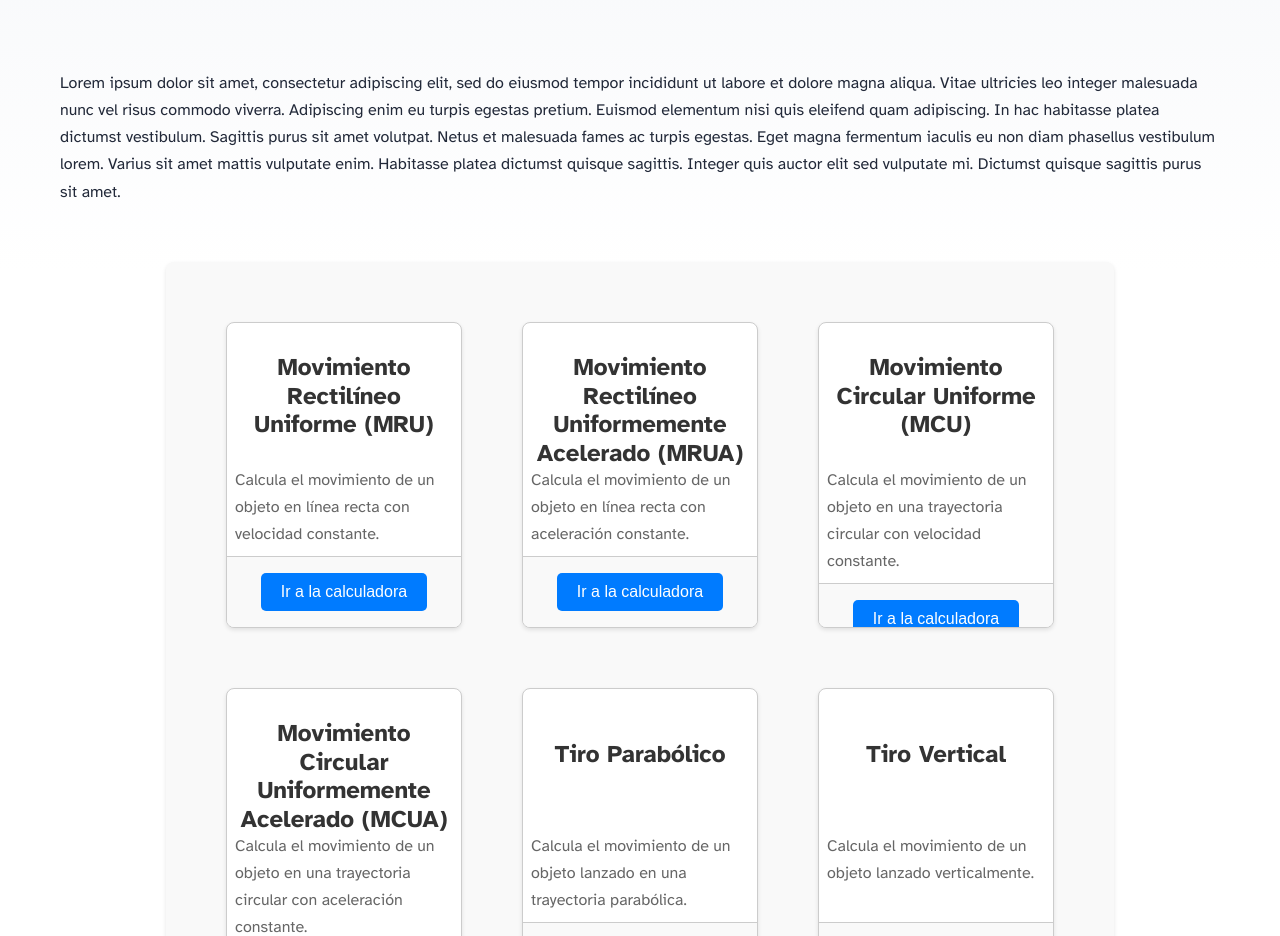
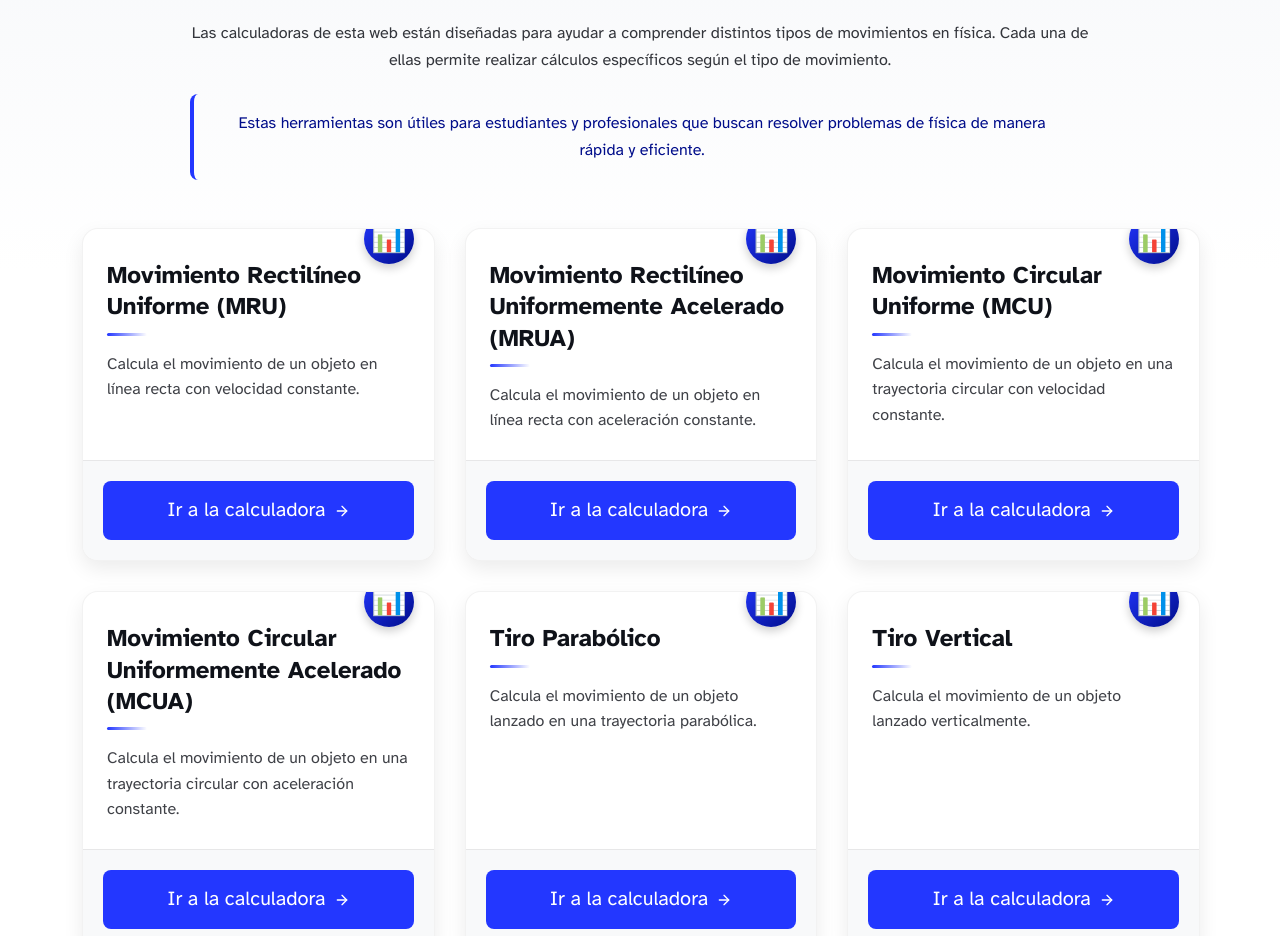
Before and after one commit to AlejandroIMP/FisicaWebApplication, an Astro site: page /calculator in a window 1280 px wide. Shown: the part 329-1265 px from the top of the page. Built offline with nearby package versions, Linux system fonts and the light colour scheme; Astro itself is replaced by a stand-in of ours.

Commit message:
refactor: Improve layout and styling of CalculatorCard, Header, and index page; add Acerca De page

```diff
--- a/src/components/CalculatorCard.astro
+++ b/src/components/CalculatorCard.astro
@@ -1,96 +1,194 @@
 ---
-const { title, description, url } = Astro.props;
+const { title, description, url, image = "default" } = Astro.props;
+
+// Map of calculator types to icons/colors
+const calculatorIcons = {
+  default: "📊",
+  mcu: "🔄",
+  mruv: "📈",
+  tiro: "🏹",
+  pendulo: "⏱️",
+  energia: "⚡",
+  ondas: "〰️",
+};
+
+type CalculatorType = keyof typeof calculatorIcons;
+const iconKey = (image in calculatorIcons ? image : "default") as CalculatorType;
+const icon = calculatorIcons[iconKey];
 ---
 
 <div class="card">
+  <div class="card-icon">{icon}</div>
   <div class="card-body">
     <h2>{title}</h2>
-  </div>
-  <div class="card-content">
     <p>{description}</p>
   </div>
   <div class="card-footer">
-    <button class="button">
-      <a
-        href={url}
-        rel="noopener noreferrer"
-      >
-       Ir a la calculadora
-      </a>
-    </button>
+    <a href={url} class="button" rel="noopener noreferrer">
+      <span>Ir a la calculadora</span>
+      <svg xmlns="http://www.w3.org/2000/svg" width="16" height="16" viewBox="0 0 24 24" fill="none" stroke="currentColor" stroke-width="2" stroke-linecap="round" stroke-linejoin="round">
+        <path d="M5 12h14"></path>
+        <path d="M12 5l7 7-7 7"></path>
+      </svg>
+    </a>
+  </div>
+</div>
 
-  </div>
 <style>
+  .card {
+    display: flex;
+    flex-direction: column;
+    border-radius: 16px;
+    overflow: hidden;
+    box-shadow: 0 8px 20px rgba(0, 0, 0, 0.08);
+    background-color: #fff;
+    transition: all 0.3s cubic-bezier(0.25, 0.8, 0.25, 1);
+    height: 100%;
+    width: 100%;
+    position: relative;
+    border: 1px solid rgba(0, 0, 0, 0.05);
+  }
+
+  .card:hover {
+    transform: translateY(-8px);
+    box-shadow: 0 15px 30px rgba(0, 0, 0, 0.15);
+    border-color: rgba(var(--accent), 0.3);
+  }
+
+  .card-icon {
+    position: absolute;
+    top: -15px;
+    right: 20px;
+    background: linear-gradient(135deg, var(--accent), var(--accent-dark));
+    color: white;
+    width: 50px;
+    height: 50px;
+    border-radius: 50%;
+    display: flex;
+    align-items: center;
+    justify-content: center;
+    font-size: 1.8rem;
+    box-shadow: 0 4px 10px rgba(0, 0, 0, 0.2);
+    z-index: 2;
+    transition: transform 0.3s ease;
+  }
+
+  .card:hover .card-icon {
+    transform: scale(1.1) rotate(10deg);
+  }
+
+  .card-body {
+    flex: 1;
+    padding: 2rem 1.5rem 1.5rem;
+    display: flex;
+    flex-direction: column;
+  }
+
+  .card-footer {
+    padding: 1.25rem;
+    background-color: #f8f9fa;
+    border-top: 1px solid rgba(0, 0, 0, 0.07);
+    text-align: center;
+  }
 
   h2 {
-    font-size: clamp(1.5rem, 1.25vw, 3rem);
-    margin: 0;
-    padding: 0.5em;
-    text-align: center;
-    color: #333;
+    font-size: 1.5rem;
+    margin: 0 0 1rem 0;
+    color: rgb(var(--black));
+    line-height: 1.3;
+    font-weight: 600;
+    position: relative;
+    padding-bottom: 0.75rem;
+  }
+
+  h2::after {
+    content: '';
+    position: absolute;
+    bottom: 0;
+    left: 0;
+    width: 40px;
+    height: 3px;
+    background: linear-gradient(90deg, var(--accent), transparent);
+    border-radius: 3px;
   }
 
   p {
-    font-size: clamp(1rem, 1vw, 2rem);
+    font-size: 1rem;
     margin: 0;
-    padding: 0.5em;
-    text-align: center;
-    color: #666;
-  }
-
-  .card {
-    border: 1px solid #ccc;
-    border-radius: 8px;
+    color: rgba(var(--black), 0.8);
+    line-height: 1.6;
+    flex-grow: 1;
+    display: -webkit-box;
+    -webkit-line-clamp: 4;
+    -webkit-box-orient: vertical;
     overflow: hidden;
-    box-shadow: 0 2px 4px rgba(0, 0, 0, 0.1);
-    margin: 20px;
-    max-width: 300px;
-    height: 38dvh;
-    text-align: center;
-    background-color: #fff;
-    transition: transform 0.3s ease-in-out;
-    display: grid;
-    grid-template-rows: auto 1fr auto;
-  }
-
-  .card-body {
-    align-content: center;
-    text-align: center;
-    padding: 1em 0;
-    min-height: 12vh;
-  }
-
-  .card-content {
-    font-size: clamp(1rem, 1.5vw, 2rem);
-    color: #333;
-  }
-  .card-content p {
-    text-align: left;
-  }
-
-  .card-footer {
-    padding: 16px;
-    background-color: #f9f9f9;
-    border-top: 1px solid #ccc;
+    text-overflow: ellipsis;
   }
 
   .button {
-    padding: 10px 20px;
-    background-color: #007bff;
-    text-decoration: none;
-    border-radius: 5px;
-    border: none;
-    transition: background-color 0.3s ease-in-out;
-  }
-
-  .button a {
+    display: flex;
+    align-items: center;
+    justify-content: center;
+    gap: 0.5rem;
+    padding: 0.8rem 1.5rem;
+    background-color: var(--accent);
     color: white;
     text-decoration: none;
-    font-size: clamp(1rem, 1vw, 2rem);
+    border-radius: 8px;
+    font-weight: 500;
+    transition: all 0.2s ease;
+    border: none;
+    cursor: pointer;
+
   }
 
   .button:hover {
-    background-color: #0056b3;
+    background-color: var(--accent-dark);
+    box-shadow: 0 4px 8px rgba(0, 0, 0, 0.15);
   }
 
+  .button svg {
+    transition: transform 0.2s ease;
+  }
+
+  .button:hover svg {
+    transform: translateX(4px);
+  }
+
+  /* Responsive adjustments */
+  @media (max-width: 768px) {
+    .card-body {
+      padding: 1.75rem 1.25rem 1.25rem;
+    }
+
+    .card-icon {
+      width: 40px;
+      height: 40px;
+      font-size: 1.4rem;
+      top: -10px;
+      right: 15px;
+    }
+  }
+
+  @media (min-width: 1400px) {
+    .card-body {
+      padding: 2.25rem 1.75rem 1.75rem;
+    }
+
+    h2 {
+      font-size: 1.7rem;
+    }
+
+    p {
+      font-size: 1.1rem;
+    }
+  }
+
+  /* For grid container usage */
+  :global(.calculator-grid) {
+    display: grid;
+    gap: 2.5rem;
+    width: 100%;
+    max-width: 1300px;
+  }
 </style>
--- a/src/consts.ts
+++ b/src/consts.ts
@@ -1,7 +1,7 @@
 // Place any global data in this file.
 // You can import this data from anywhere in your site by using the `import` keyword.
 
-export const SITE_TITLE = 'Physica';
+export const SITE_TITLE = 'PhSk';
 export const SITE_DESCRIPTION = 'Cinematic Physics Simulation';
 export const CALCULATORS = [
   {
--- a/src/pages/about.astro
+++ b/src/pages/acercaDe.astro
@@ -3,10 +3,10 @@ import Layout from '../layouts/BlogPost.astro';
 ---
 
 <Layout
-	title="Acerca de"
+	title="Acerca de nosotros"
 	description="Acerca de nosotros"
-	pubDate={new Date()}
-	heroImage="/blog-placeholder-about.jpg"
+	pubDate={new Date('2025-05-20')}
+	heroImage="/blog-placeholder-2.jpg"
 >
 	<p>
 		Somos un grupo de estudiantes de ingeniería apasionados por la física y la programación. Nos dedicamos a desarrollar herramientas que contribuyan a facilitar el aprendizaje de la física y las matemáticas. Nuestra intención es compartir nuestro conocimiento con la comunidad, fomentando el interés por estas disciplinas y promoviendo un entorno de aprendizaje accesible y enriquecedor.
--- a/src/pages/calculator.astro
+++ b/src/pages/calculator.astro
@@ -5,19 +5,22 @@ import CalculatorCard from "../components/CalculatorCard.astro";
 ---
 
 <CalculatorLayout title="Calculadora" description="Calculadora de Física">
-  <article>
-    <h1>Calculadoras</h1>
+  <div class="hero">
+    <h1>Calculadoras de Física</h1>
+    <div class="hero-decoration"></div>
+  </div>
+
+  <div class="calculators-container">
+    <div class="intro-section">
       <p>
-        Lorem ipsum dolor sit amet, consectetur adipiscing elit, sed do eiusmod tempor incididunt ut
-        labore et dolore magna aliqua. Vitae ultricies leo integer malesuada nunc vel risus commodo
-        viverra. Adipiscing enim eu turpis egestas pretium. Euismod elementum nisi quis eleifend quam
-        adipiscing. In hac habitasse platea dictumst vestibulum. Sagittis purus sit amet volutpat. Netus
-        et malesuada fames ac turpis egestas. Eget magna fermentum iaculis eu non diam phasellus
-        vestibulum lorem. Varius sit amet mattis vulputate enim. Habitasse platea dictumst quisque
-        sagittis. Integer quis auctor elit sed vulputate mi. Dictumst quisque sagittis purus sit amet.
+        Las calculadoras de esta web están diseñadas para ayudar a comprender distintos tipos de movimientos en física. Cada una de ellas permite realizar cálculos específicos según el tipo de movimiento.
       </p>
-  </article>
-  <div class="calculators">
+      <p class="highlight">
+        Estas herramientas son útiles para estudiantes y profesionales que buscan resolver problemas de física de manera rápida y eficiente.
+      </p>
+    </div>
+
+    <div class="calculator-grid">
       {CALCULATORS.map((calculator) => (
         <CalculatorCard
           key={calculator.name}
@@ -28,45 +31,109 @@ import CalculatorCard from "../components/CalculatorCard.astro";
         />
       ))}
     </div>
+  </div>
 </CalculatorLayout>
+
 <style>
-
-  article {
-    width: calc(100% - 4em);
-    max-width: 100%;
-    margin: 0;
-    padding: 2em;
-  }
-  h1 {
-    font-size: clamp(2rem, 5vw, 4rem);
-    margin: 0;
-    padding: 1em;
+  .hero {
+    position: relative;
+    padding: 4rem 0 2rem;
     text-align: center;
-  }
-  p{
-		font-size: clamp(1rem, 1vw, 2rem);
-	}
-  .calculators {
-    display: grid;
-    grid-template-columns: repeat(auto-fill, minmax(300px, 1fr));
-    gap: 1em;
-    padding: 2em;
-    margin: 0;
-    width: calc(100% - 4em);
-    max-width: 100%;
-    margin: 0 auto;
-    justify-items: center;
-    align-items: center;
-    background-color: #f9f9f9;
-    border-radius: 8px;
-    box-shadow: 0 2px 4px rgba(0, 0, 0, 0.1);
-
+    background: linear-gradient(135deg, rgba(var(--black), 0.03), rgba(var(--black), 0.06));
+    border-radius: 16px;
+    margin-bottom: 3rem;
+    overflow: hidden;
   }
 
-  @media (min-width: 1280px) {
-    .calculators {
-      width: 70%;
-      grid-template-columns: repeat(3, 1fr);
+  .hero h1 {
+    position: relative;
+    z-index: 2;
+    margin: 0;
+    font-size: clamp(2rem, 5vw, 3.5rem);
+    background: linear-gradient(135deg, var(--accent), var(--accent-dark));
+    -webkit-background-clip: text;
+    -webkit-text-fill-color: transparent;
+    background-clip: text;
+    text-fill-color: transparent;
+  }
+
+  .hero-decoration {
+    position: absolute;
+    top: -50%;
+    right: -10%;
+    width: 60%;
+    height: 200%;
+    background: linear-gradient(135deg, rgba(var(--accent), 0.1), rgba(var(--accent-dark), 0.2));
+    transform: rotate(-15deg);
+    border-radius: 30% 70% 70% 30% / 30% 30% 70% 70%;
+    z-index: 1;
+  }
+
+  .calculators-container {
+    max-width: 1200px;
+    width: 90%;
+    margin: 0 auto;
+  }
+
+  .intro-section {
+    margin-bottom: 3rem;
+    max-width: 900px;
+    margin-left: auto;
+    margin-right: auto;
+  }
+
+  .intro-section p {
+    font-size: clamp(1rem, 1.1vw, 1.2rem);
+    line-height: 1.7;
+    color: rgba(var(--black), 0.85);
+    text-align: center;
+    margin-bottom: 1.2rem;
+  }
+
+  .intro-section .highlight {
+    font-weight: 500;
+    color: var(--accent-dark);
+    padding: 1rem 1.5rem;
+    background: linear-gradient(135deg, rgba(var(--accent), 0.05), rgba(var(--accent-dark), 0.1));
+    border-radius: 8px;
+    border-left: 4px solid var(--accent);
+  }
+
+  .calculator-grid {
+    display: grid;
+    grid-template-columns: repeat(auto-fill, minmax(280px, 1fr));
+    gap: 2rem;
+    width: 100%;
+  }
+
+  @media (max-width: 768px) {
+    .hero {
+      padding: 3rem 1rem 1.5rem;
+      margin-bottom: 2rem;
+    }
+
+    .calculators-container {
+      width: 95%;
+      padding-bottom: 2rem;
+    }
+
+    .intro-section {
+      margin-bottom: 2rem;
+    }
+
+    .calculator-grid {
+      grid-template-columns: repeat(auto-fill, minmax(250px, 1fr));
+      gap: 1.5rem;
+    }
+  }
+
+  @media (min-width: 1600px) {
+    .calculators-container {
+      max-width: 1400px;
+    }
+
+    .calculator-grid {
+      grid-template-columns: repeat(auto-fill, minmax(320px, 1fr));
     }
   }
 </style>
--- a/src/pages/index.astro
+++ b/src/pages/index.astro
@@ -40,10 +40,10 @@ import { SITE_TITLE, SITE_DESCRIPTION } from '../consts';
 		font-size: clamp(2rem, 5vw, 4rem);
 	}
 	p{
-		font-size: clamp(1rem, 1vw, 2rem);
+		font-size: clamp(1rem, 1.2vw, 2rem);
 	}
 	ul{
-		font-size: clamp(1rem, 1vw, 2rem);
+		font-size: clamp(1rem, 1.2vw, 2rem);
 		list-style: none;
 	}
 	li{
--- a/src/styles/mcu.css
+++ b/src/styles/mcu.css
@@ -1,3 +1,7 @@
+h1 {
+  text-align: center;
+}
+
 .calculator-container {
   display: flex;
   flex-direction: column;
```
Also changed, not shown: src/components/Header.astro (+10 -4 lines), README.md. Lines whose indentation alone changed are shown as unchanged.
